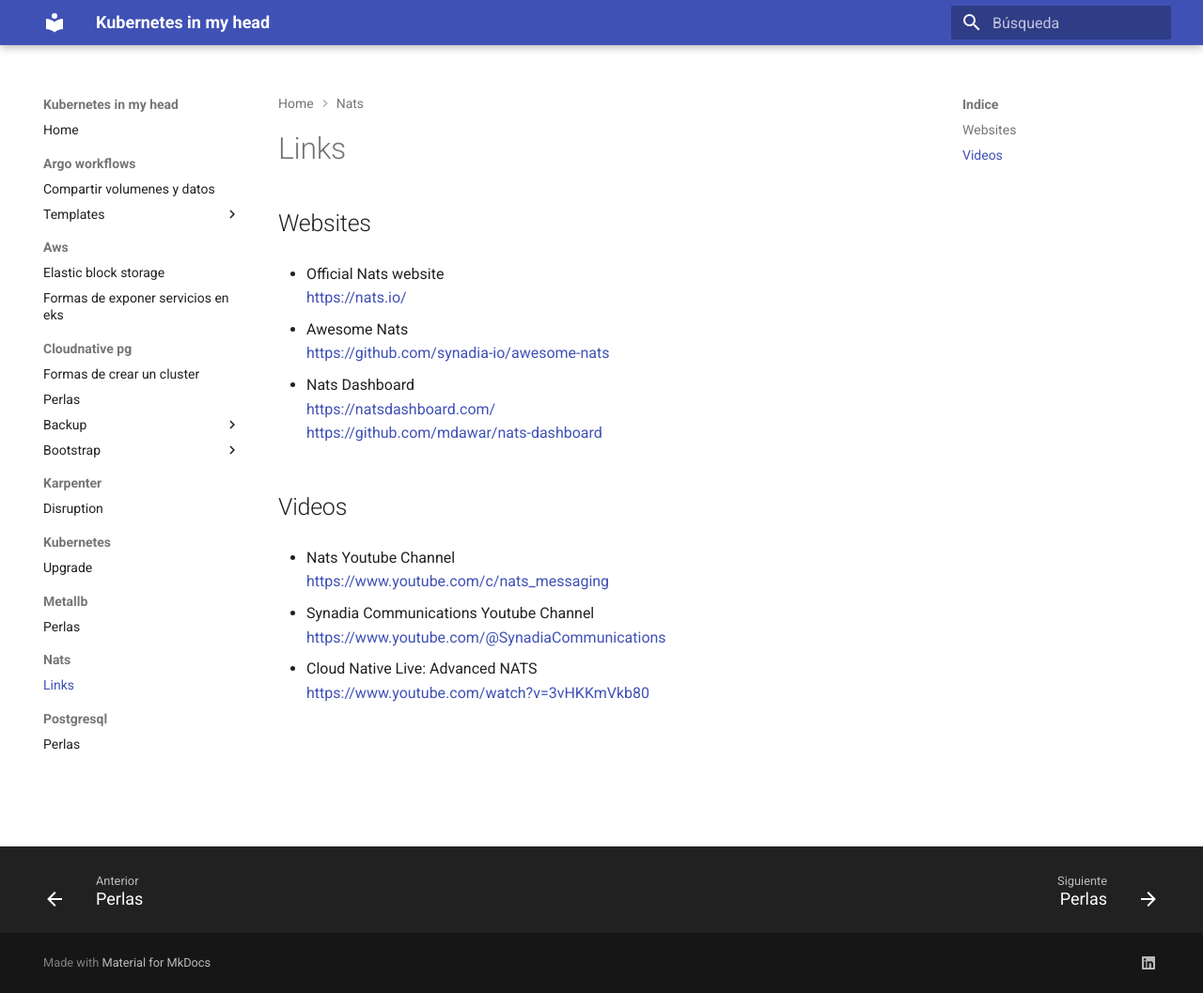
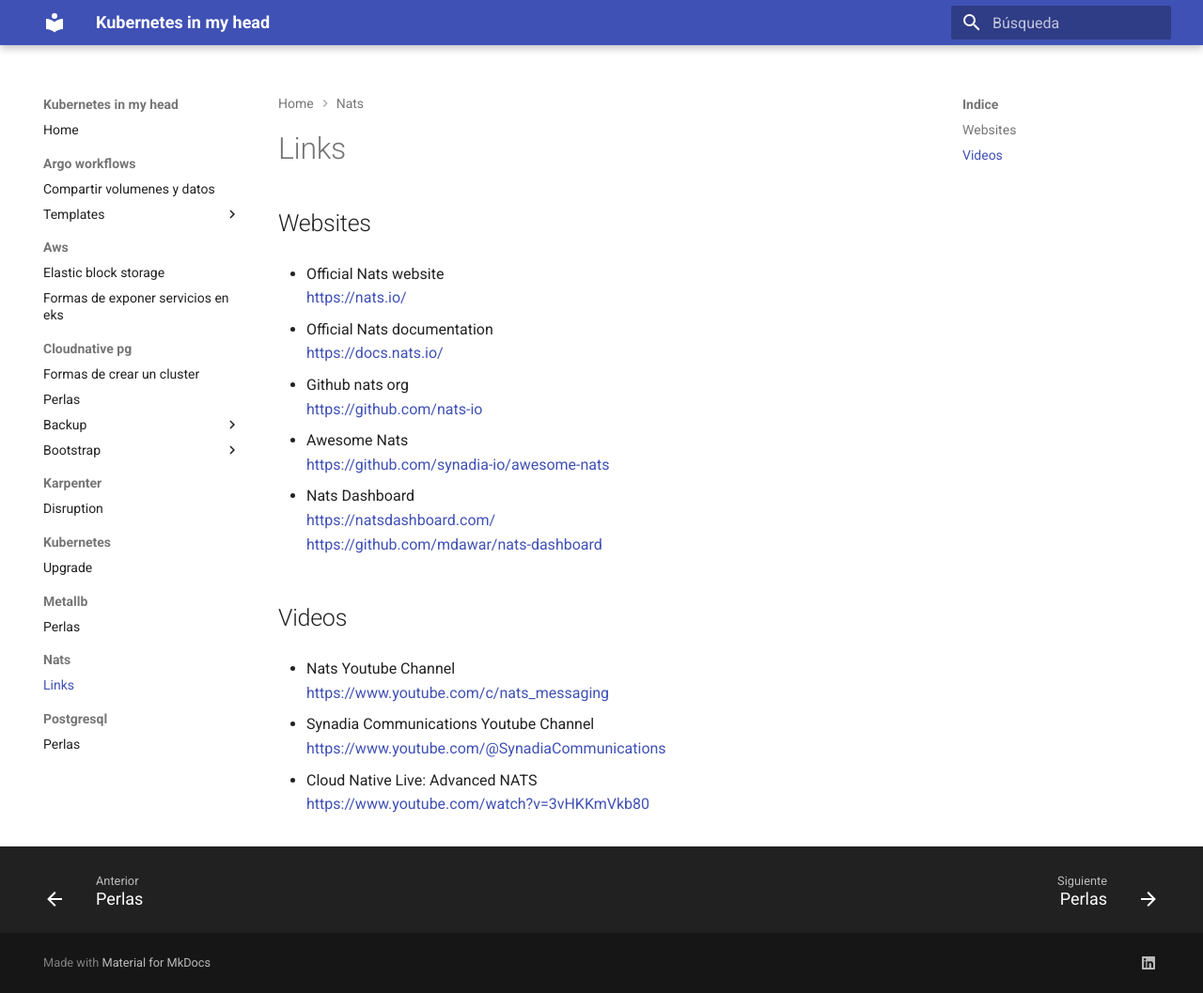
Before and after one commit to jorgelon/kubernetesinmyhead.net, an MkDocs documentation site: the page built from docs/nats/links.md, in a window 1280 px wide and 1057 px high. Shown: the whole window at 94% size. Built offline with MkDocs 1.6.1 and Material for MkDocs 9.7.7, drawn with Linux system fonts in a browser that asks for light colours.

Commit message:
add links

```diff
--- a/docs/nats/links.md
+++ b/docs/nats/links.md
@@ -4,6 +4,12 @@
 
 - Official Nats website
 <https://nats.io/>
+
+- Official Nats documentation
+<https://docs.nats.io/>
+
+- Github nats org
+<https://github.com/nats-io>
 
 - Awesome Nats
 <https://github.com/synadia-io/awesome-nats>
```
